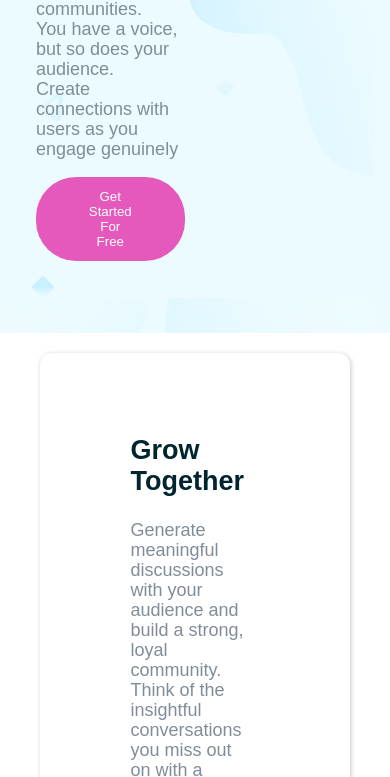
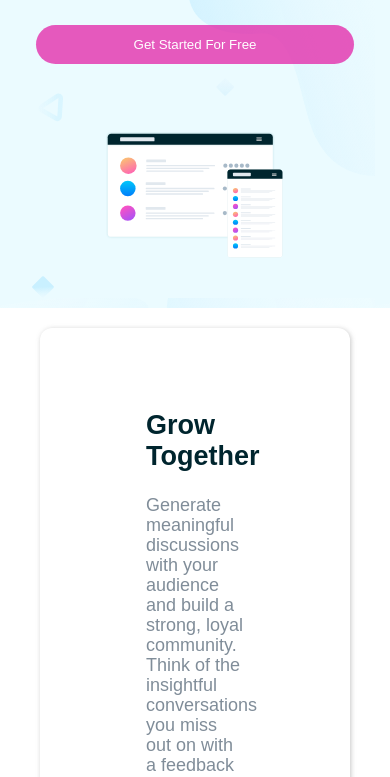
Before and after one commit to Ngong2/huddle-landing-pages-project, a plain HTML site: page index.html in a window 390 px wide. Shown: the part 359-1136 px from the top of the page. Drawn offline with Linux system fonts and the light colour scheme.

Commit message:
first upload

```diff
--- a/style.css
+++ b/style.css
@@ -79,6 +79,32 @@ main section{
     border-radius: 12px;
     box-shadow: 1px 1px 5px rgba(128, 128, 128, 0.445);
 }
+
+/* Media Queries */
+@media (max-width: 768px) {
+    .hero-section, .reverse, .row {
+        flex-direction: column;
+        text-align: center;
+    }
+
+    .hero-content, .content-section {
+        max-width: 100%;
+    }
+
+    .cta-btn, .hero-btn, .site-button {
+        width: 100%;
+        margin: 10px 0;
+    }
+
+    .nav-footer-1, .nav-footer-2 {
+        flex-direction: column;
+        align-items: center;
+    }
+}
+
+
+
+
 .reverse{
     display: flex;
     flex-direction: row-reverse;
@@ -140,7 +166,7 @@ main section{
 
     width: 150px;
     height: 25px;
-    filter: invert(90%) brightness(150%) saturate(0%);
+    filter:brightness(0) invert(1);
     color: #fff;
     margin-top: 70px;
     margin-bottom: 10px;
```
